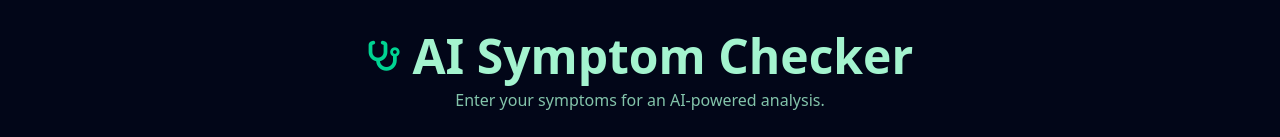
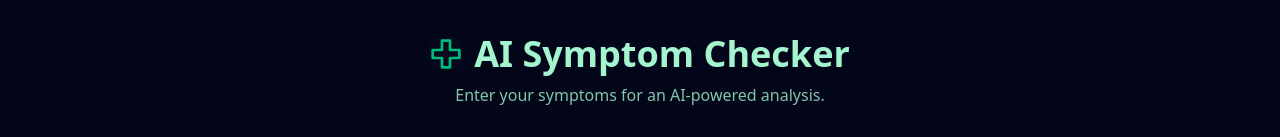
Before and after one commit to Azaken1248/HealthcareSymptomChecker-Unthinkable, a React (Vite) app in the folder client/: page / in a window 1280 px wide. Shown: the top 137 px of the page. Built offline with nearby package versions, Linux system fonts and the light colour scheme; no server answers.

Commit message:
Change Icon

```diff
--- a/client/src/components/Header.tsx
+++ b/client/src/components/Header.tsx
@@ -2,11 +2,11 @@ const Header = () => (
   <header className="text-center mb-8">
     <div className="flex items-center justify-center gap-3">
       <span className="text-3xl text-emerald-400">
-        <i className="fas fa-stethoscope"></i>
+        <img src="/icon.svg" alt="medical icon" className="w-8 h-8" />
       </span>
-      <h1 className="text-4xl sm:text-5xl font-extrabold text-emerald-200">
+      <h3 className="text-3xl sm:text-[36px] font-extrabold text-emerald-200">
         AI Symptom Checker
-      </h1>
+      </h3>
     </div>
     <p className="text-emerald-200/80 mt-2">
       Enter your symptoms for an AI-powered analysis.
```
